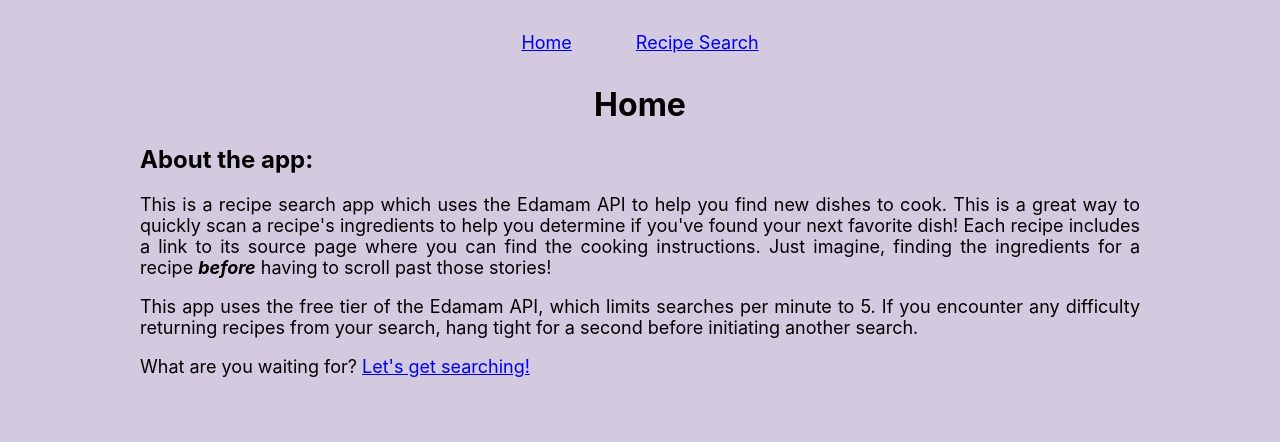
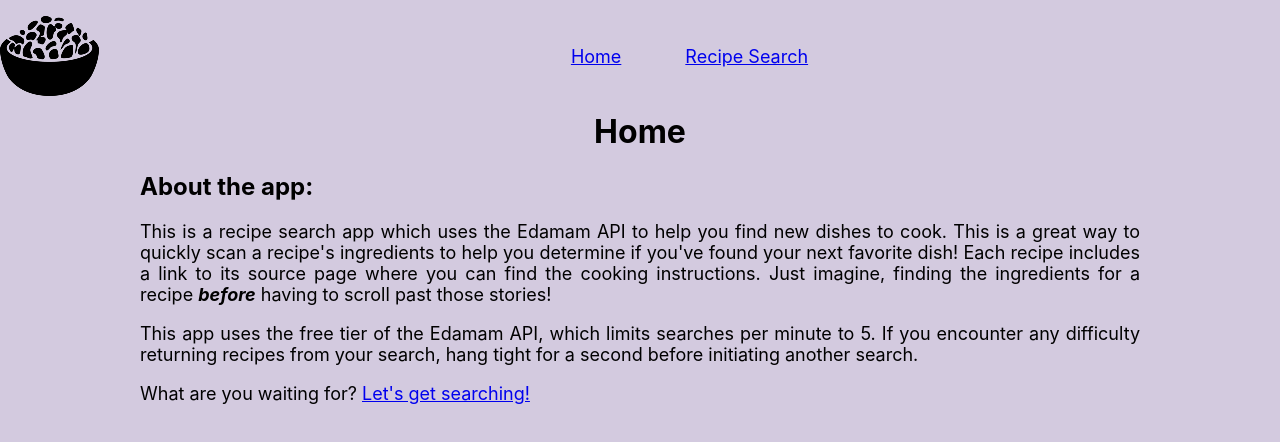
Before and after one commit to jafarlow/recipe-app-practice, a React (Create React App) app: page / in a window 1280 px wide. Shown: the top 442 px of the page. Built offline with nearby package versions, Linux system fonts and the light colour scheme.

Commit message:
Added logo image
App.js
  - used new locally hosted logo and included it in the `nav`

```diff
--- a/src/App.js
+++ b/src/App.js
@@ -9,6 +9,7 @@ function App() {
     <Router>
       <div className="App">
         <nav>
+          <img src={require("./logo.png")} alt="" />
           <ul>
             <li>
               <Link to="/">Home</Link>
```
Also changed, not shown: src/logo.png (added).
